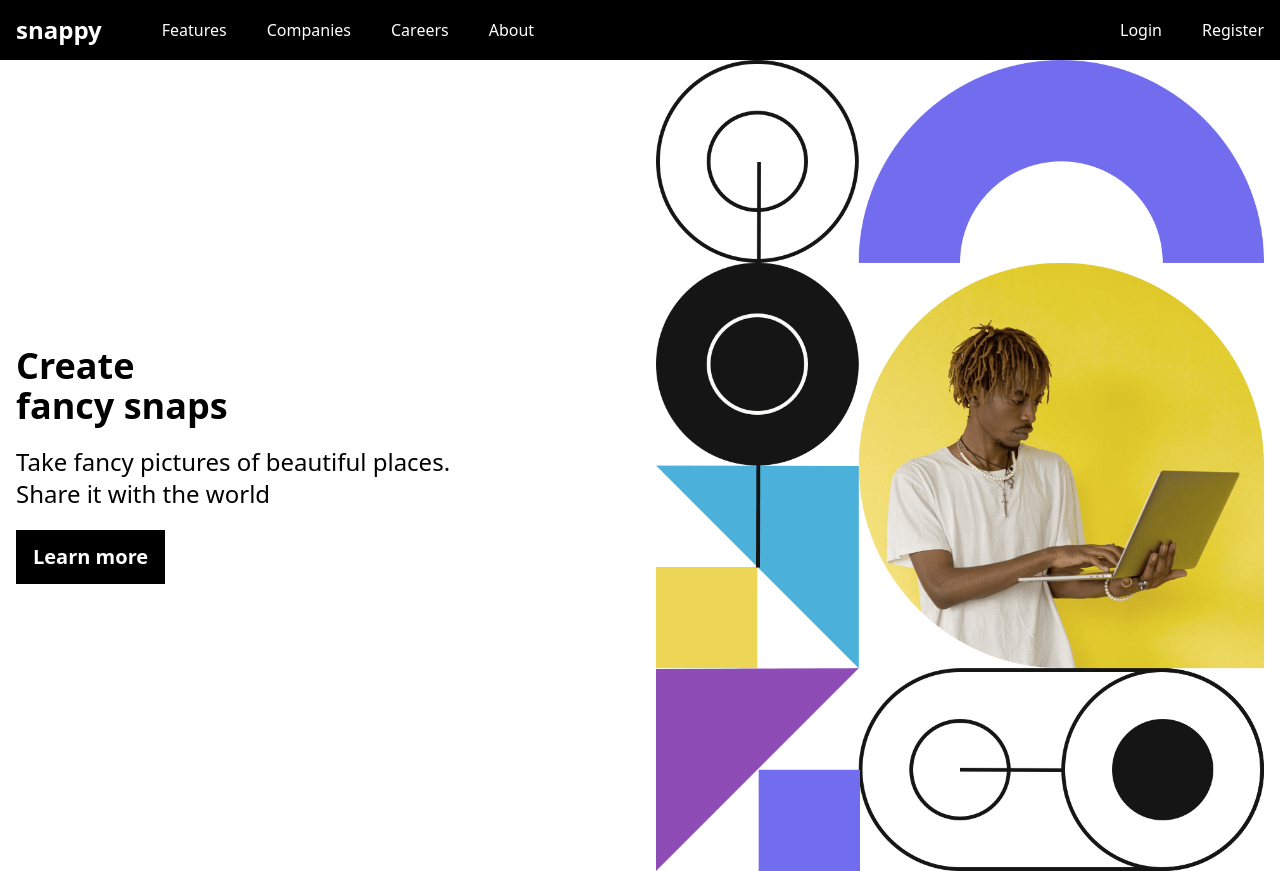
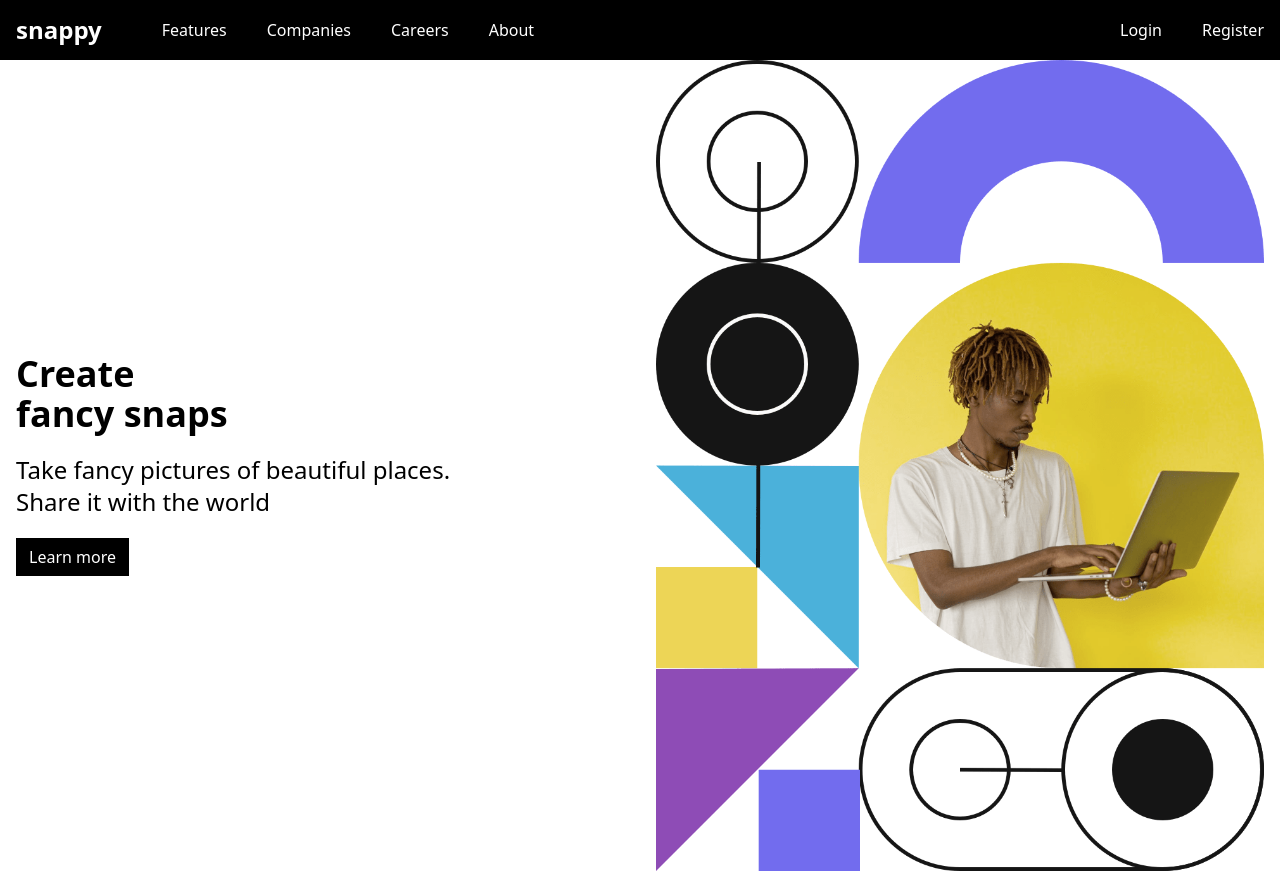
Before and after one commit to Obitrim/snappy, a Next.js app: page / in a window 1280 px wide. Built offline with nearby package versions, Linux system fonts and the light colour scheme.

Commit message:
feat: improve reusability

```diff
--- a/src/components/buttons/Base.button.tsx
+++ b/src/components/buttons/Base.button.tsx
@@ -3,28 +3,38 @@ import clsx from "clsx";
 
 type ComponentProps = {
   text?: string;
+  size?: "large" | "small";
   variant?: "outline" | "primary" | "ghost";
 } & ComponentPropsWithRef<"button">;
 
 const BaseButton = ({
   text,
   variant = "primary",
+  size = "small",
   className,
   children,
 }: ComponentProps) => {
   return (
     <button
       className={clsx(
-        [" text-xl font-semibold", "px-4 py-3"],
+        "relative overflow-hidden",
+        "mix-blend-difference",
         [
-          variant === "primary" && ["border border-black bg-black text-white"],
+          size === "small" ? "px-3 py-1.5" : "px-4 py-3",
+          variant === "primary" && [
+            "border border-black bg-black text-white",
+            "border border-black",
+
+            "z-10 before:absolute before:left-0 before:top-0 before:h-full before:w-0 before:transition-all before:duration-200",
+            "before:bg-white hover:text-black  hover:before:w-full",
+          ],
           variant === "ghost" && [],
           variant === "outline" && [],
         ],
         className
       )}
     >
-      {text || children}
+      <span className="relative z-20">{text || children}</span>
     </button>
   );
 };
```
